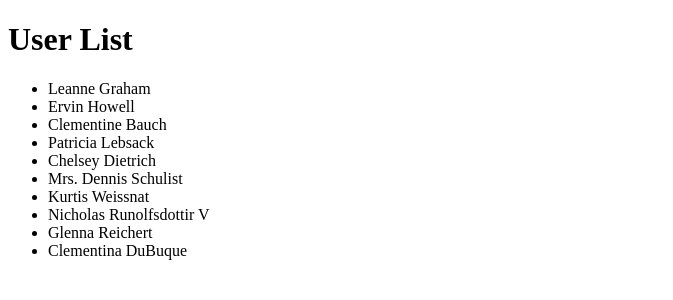
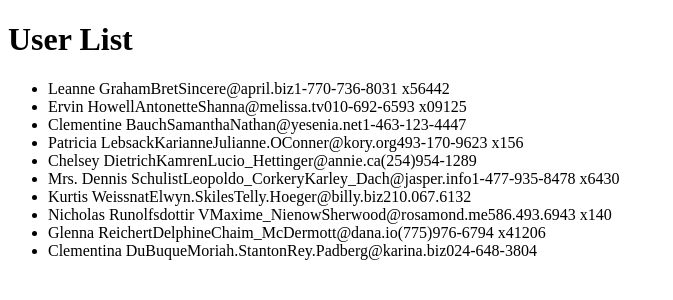
Before and after one commit to iqbal-arif/SimplifiedReactJS, a React (Vite) app in the folder demo/vite-project/Advanced Components/spreadProps/: page / in a window 1280 px wide. Shown: the top 300 px of the page, without its empty margins (0-673 px from the left). Built offline with nearby package versions, Linux system fonts and the light colour scheme.

Commit message:
modified:   Projects/user-list/src/User.jsx modified:   demo/vite-project/Advanced Components/spreadProps/src/App.jsx modified:   demo/vite-project/Advanced Components/spreadProps/src/User.jsx

```diff
--- a/demo/vite-project/Advanced Components/spreadProps/src/App.jsx
+++ b/demo/vite-project/Advanced Components/spreadProps/src/App.jsx
@@ -31,6 +31,7 @@ function App() {
       ) : (
         <ul>
           {users.map(user => {
+            // return( <User key={user.id} name={user.name} username={user.username} email={user.email} phone={user.phone}/>)
             return( <User key={user.id} {...user}/>)
           })}
         </ul>
--- a/demo/vite-project/Advanced Components/spreadProps/src/User.jsx
+++ b/demo/vite-project/Advanced Components/spreadProps/src/User.jsx
@@ -1,3 +1,3 @@
-export function User({ name }) {
-  return <li>{name}</li>
+export function User({name, username, email, phone }) {
+  return <li>{name}{username}{email}{phone}</li>
 }
```
Also changed, not shown: 1 other file (tests, documents, lock files or other folders).
